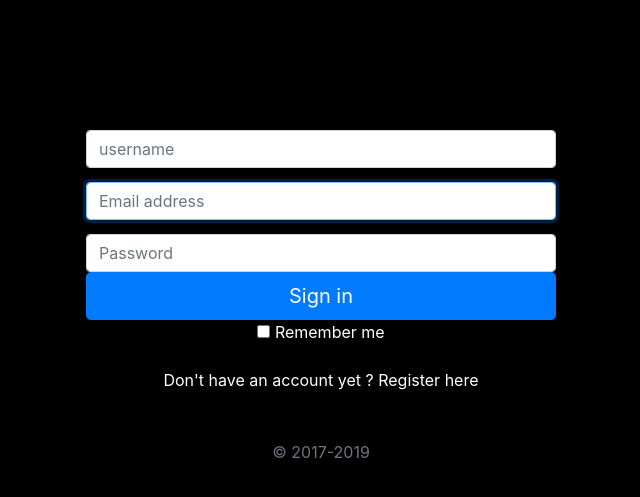
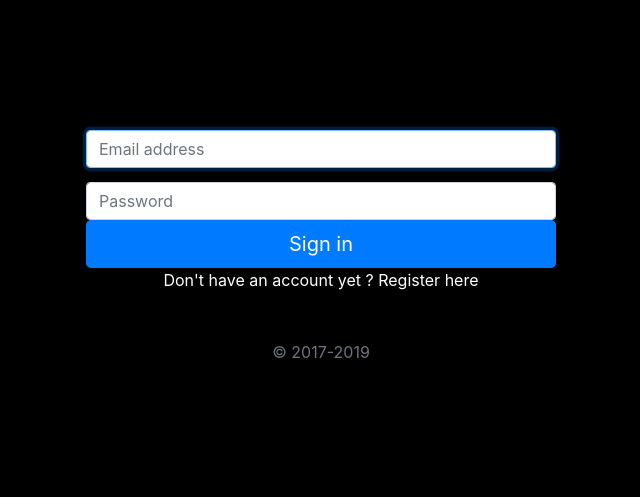
Before and after one commit to GoyaveBrave/p5, a PHP site: page /index.php?action=signinView in a window 1280 px wide. Shown: the part 58-555 px from the top of the page, without its empty margins (319-959 px from the left). Run offline with PHP 8.4, Linux system fonts and the light colour scheme.

Commit message:
p5
page d'erreur

```diff
--- a/src/controller/AdminController.php
+++ b/src/controller/AdminController.php
@@ -36,9 +36,9 @@ class AdminController
             $comments_verify = $adminC->commentVerifyView();
             require('view/adminView.html.php');
         } else {
-            $cont = new Controller;
+            $cont = new AdminController;
             $adminSection = $cont->signInView();
-            echo 'CONNEXION REQUISE';
+            echo "<script> alert('ACCES LIMITE : CONNEXION REQUISE'); </script>";
         }
     }
     public function signInView()
@@ -55,7 +55,9 @@ class AdminController
         $result = $signIn->signIn();
         $isPasswordCorrect = password_verify($_POST['password'], $result['password']);
         if (!$result) {
-            echo "error1";
+            $error1 = new AdminController;
+            $error11 = $error1->signInView();
+            echo "<script> alert('Aucun compte ne correspond à ces informations'); </script>";
         } else {
             if ($isPasswordCorrect) {
                 $_SESSION['mail'] = htmlspecialchars($_POST['mail']);
@@ -65,7 +67,9 @@ class AdminController
             } else {
                 $error = true;
                 $errorPassword = true;
-                echo "error2";
+                $error1 = new AdminController;
+                $error11 = $error1->signInView();
+                echo "<script> alert('Mot de passe erroné'); </script>";
             }
         }
     }
@@ -93,6 +97,8 @@ class AdminController
             'password' =>  $_POST['password'],
         ]);
         $manager->signUp($admin);
-        include 'view/signInView.html.php';
+        $registered = new AdminController();
+        $registered->signInView();
+
     }
 }
--- a/src/entity/Form.php
+++ b/src/entity/Form.php
@@ -33,7 +33,7 @@ class Form{
 
     //ADMIN
     public function inputco($username) {
-        echo '<input class="form-control" type="text" name="' . $username . '" placeholder="username">';
+        echo '<input class="form-control" type="text" name="' . $username . '" placeholder="username" required>';
         }
 
     public function inputco1($mail) {
@@ -43,10 +43,10 @@ class Form{
 
     public function inputco2($password) {
            echo '<label for="inputPassword" class="sr-only" >Password</label>
-           <input type="password" id="inputPassword" class="form-control" name="' . $password . '" placeholder="Password" required>';
+           <input type="password" id="password"" class="form-control" name="' . $password . '" placeholder="Password" required>';
            }
     public function inputco22($password2) {
-            echo '<input type="password" id="inputPassword" class="form-control" name="' . $password2 . '" placeholder="Repeat Password" required>';
+            echo '<input type="password" id="confirm_password" class="form-control" name="' . $password2 . '" placeholder="Repeat Password" required>';
             }
     public function inputco3($comments) {
         echo '<textarea class="form-control" rows="5" name="' . $comments . '"></textarea>';
--- a/view/signinView.html.php
+++ b/view/signinView.html.php
@@ -22,16 +22,11 @@
     <form class="container form-signin" action="Connection" method="POST">
   <img class="mb-4" src="view/img/login.png" alt="" width="72" height="72">
   <?php
-        echo $form->inputco('username');
         echo $form->inputco1('mail');
         echo $form->inputco2('password');
         echo $form->submit1();
     ?>
-  <div class="checkbox mb-3">
-    <label>
-      <input type="checkbox" value="remember-me"> Remember me
-    </label>
-  </div>
+
   <a class="mt-5 mb-3 text-white" href="Register">Don't have an account yet ? Register here</a>
   <p class="mt-5 mb-3 text-muted">&copy; 2017-2019</p>
 </form>
```
Also changed, not shown: view/signUpView.html.php (+13 -5 lines), view/Js/Valide.js (added).
